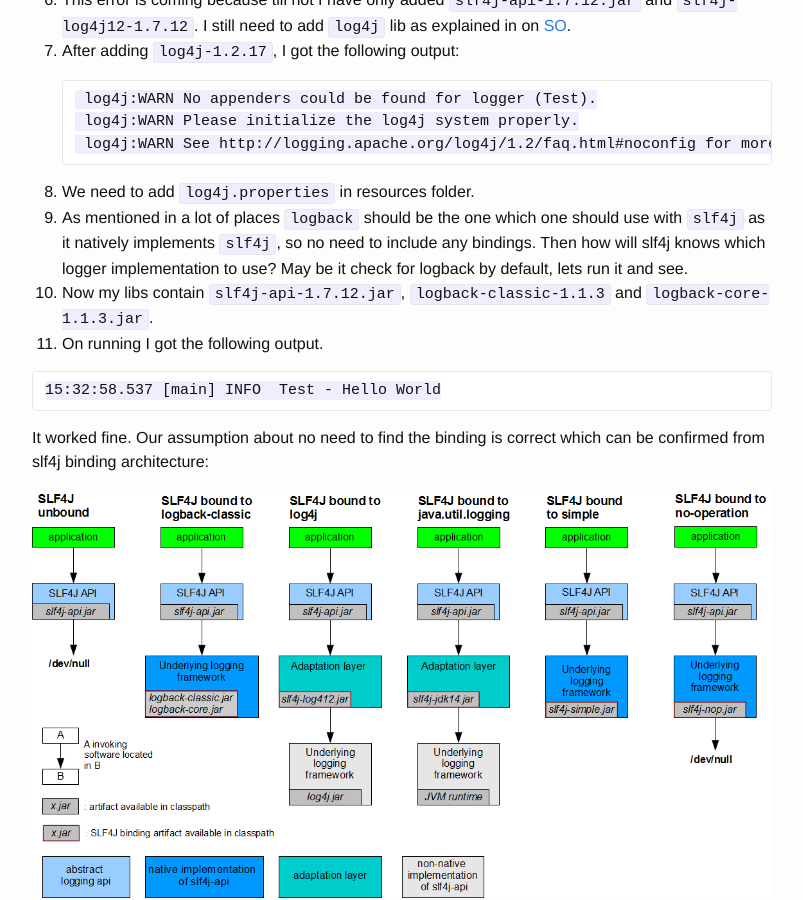
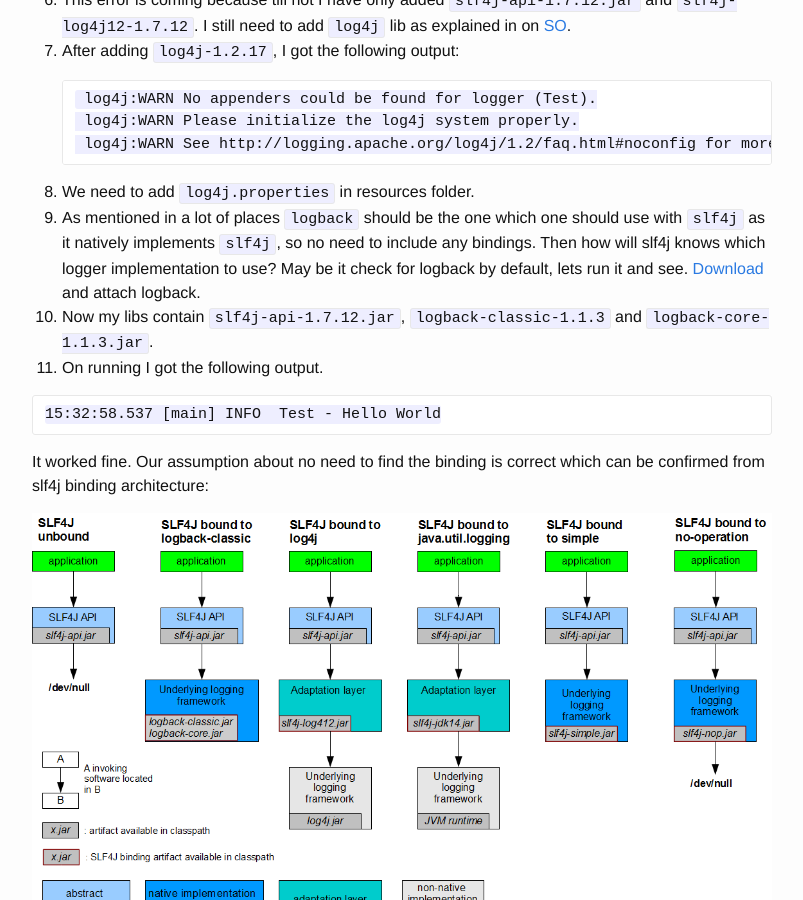
Before and after one commit to knoxxs/knoxxs.github.io, a Jekyll site: the page built from _posts/2015-06-08-selecting-java-logger.markdown, in a window 1280 px wide and 900 px high, scrolled down 2924 px. Shown: the whole window, without its empty margins (238-1041 px from the left). Built offline with Jekyll 4.4.1, drawn with Linux system fonts in a browser that asks for light colours; Markdown is read by kramdown in place of the engine named in the settings.

Commit message:
modifies logback post

````diff
--- a/_posts/2015-06-08-selecting-java-logger.markdown
+++ b/_posts/2015-06-08-selecting-java-logger.markdown
@@ -111,7 +111,7 @@ Summary:
     log4j:WARN See http://logging.apache.org/log4j/1.2/faq.html#noconfig for more info.
     ```
 8. We need to add `log4j.properties` in resources folder.
-9. As mentioned in a lot of places `logback` should be the one which one should use with `slf4j` as it natively implements `slf4j`, so no need to include any bindings. Then how will slf4j knows which logger implementation to use? May be it check for logback by default, lets run it and see.
+9. As mentioned in a lot of places `logback` should be the one which one should use with `slf4j` as it natively implements `slf4j`, so no need to include any bindings. Then how will slf4j knows which logger implementation to use? May be it check for logback by default, lets run it and see. [Download](http://logback.qos.ch/download.html) and attach logback.
 10. Now my libs contain `slf4j-api-1.7.12.jar`, `logback-classic-1.1.3` and `logback-core-1.1.3.jar`.
 11. On running I got the following output.
 
````
